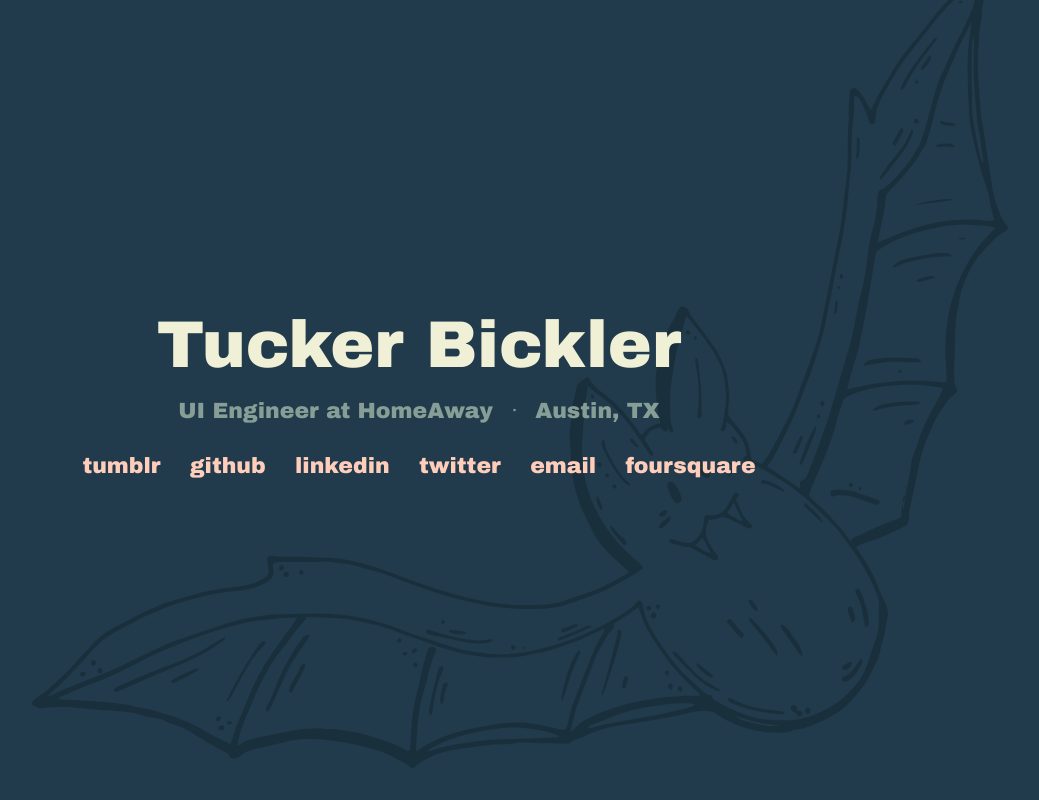
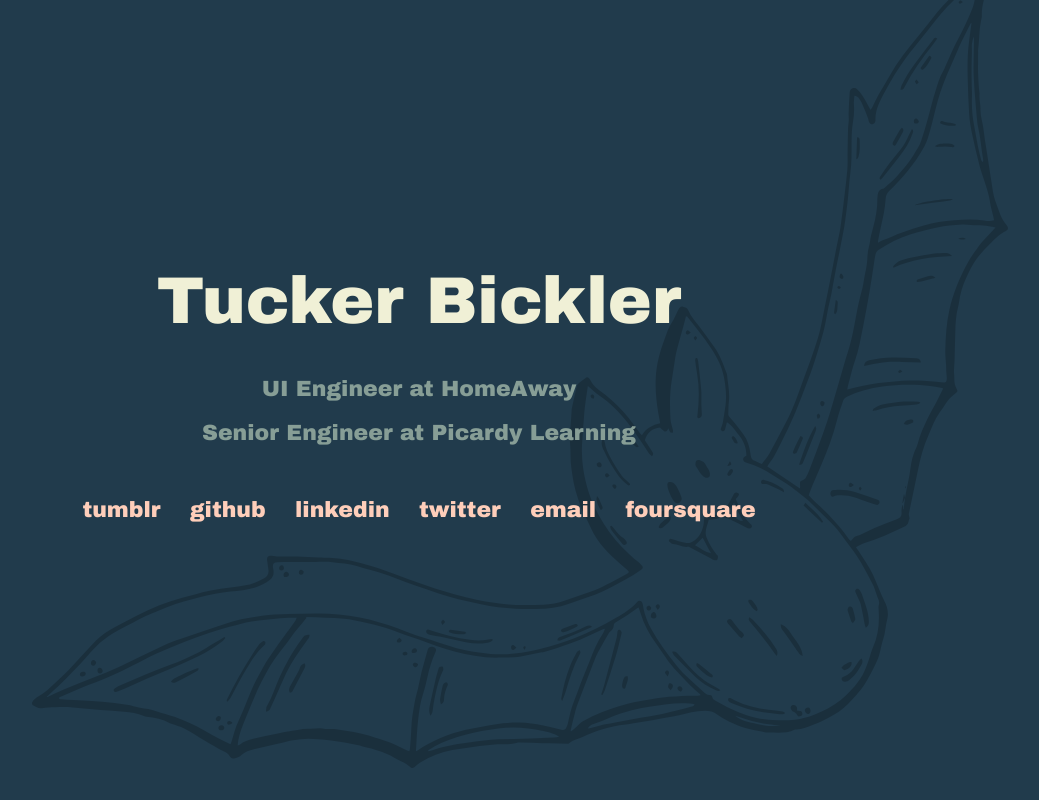
Before and after one commit to tuckbick/tuckbick.github.io, a plain HTML site: page index.html in a window 1280 px wide. Shown: the whole page, without its empty margins (221-1260 px from the left). Drawn offline with Linux system fonts and the light colour scheme.

Commit message:
remove submodules; adding picardy; adding keywords;

```diff
--- a/index.html
+++ b/index.html
@@ -5,14 +5,13 @@
     <meta charset="utf-8">
     <meta http-equiv="X-UA-Compatible" content="IE=edge,chrome=1">
 
-    <title>tuckbick</title>
-    <meta name="description" content="cats">
+    <title>Tucker Bickler</title>
+    <meta name="keywords" content="Tucker,Bickler,tuckbick,Austin,Texas">
 
     <meta name="viewport" content="user-scalable=no, width=device-width, initial-scale=1.0, maximum-scale=1.0">
     <meta name="apple-mobile-web-app-capable" content="yes">
     <meta name="apple-mobile-web-app-status-bar-style" content="black-translucent">
 
-    <!-- <link href='http://fonts.googleapis.com/css?family=Open+Sans:300,400,600' rel='stylesheet' type='text/css'> -->
     <style>
 
         /* RESET */
@@ -120,6 +119,7 @@
             .about {
                 font-weight: 300;
                 color: #879E96;
+                margin: 2rem 0;
             }
                 .about a {
                     color: inherit;
@@ -192,14 +192,16 @@
 
     <div class="wrapper">
         <header class="title">Tucker Bickler</header>
-        <p class="about">UI Engineer at <a href="http://homeaway.com/" target="_blank">HomeAway</a> <i>&#5159;</i> Austin, TX</p>
+        <div class="about">
+            <p>UI Engineer at <a href="https://homeaway.com/" target="_blank">HomeAway</a></p>
+            <p>Senior Engineer at <a href="https://picardylearning.com/" target="_blank">Picardy Learning</a></p>
+        </div>
         <nav>
             <ul class="connect">
                 <li class="connect-item"><a href="http://tuckbick.tumblr.com/" target="_blank">tumblr</a></li>
-                <!--<li class="connect-item"><a href="http://forrst.com/people/tuckbick" target="_blank">Forrst</a></li>-->
-                <li class="connect-item"><a href="http://github.com/tuckbick" target="_blank">GitHub</a></li>
-                <li class="connect-item"><a href="http://www.linkedin.com/in/tuckbick/" target="_blank">LinkedIn</a></li>
-                <li class="connect-item"><a href="http://twitter.com/tuckbick" target="_blank">Twitter</a></li>
+                <li class="connect-item"><a href="https://github.com/tuckbick" target="_blank">GitHub</a></li>
+                <li class="connect-item"><a href="https://www.linkedin.com/in/tuckbick/" target="_blank">LinkedIn</a></li>
+                <li class="connect-item"><a href="https://twitter.com/tuckbick" target="_blank">Twitter</a></li>
                 <li class="connect-item"><a href="mailto:tuckersworld@gmail.com" target="_blank">Email</a></li>
                 <li class="connect-item"><a href="https://foursquare.com/tuckbick" target="_blank">Foursquare</a></li>
             </ul>
```
Also changed, not shown: 1 other file.
